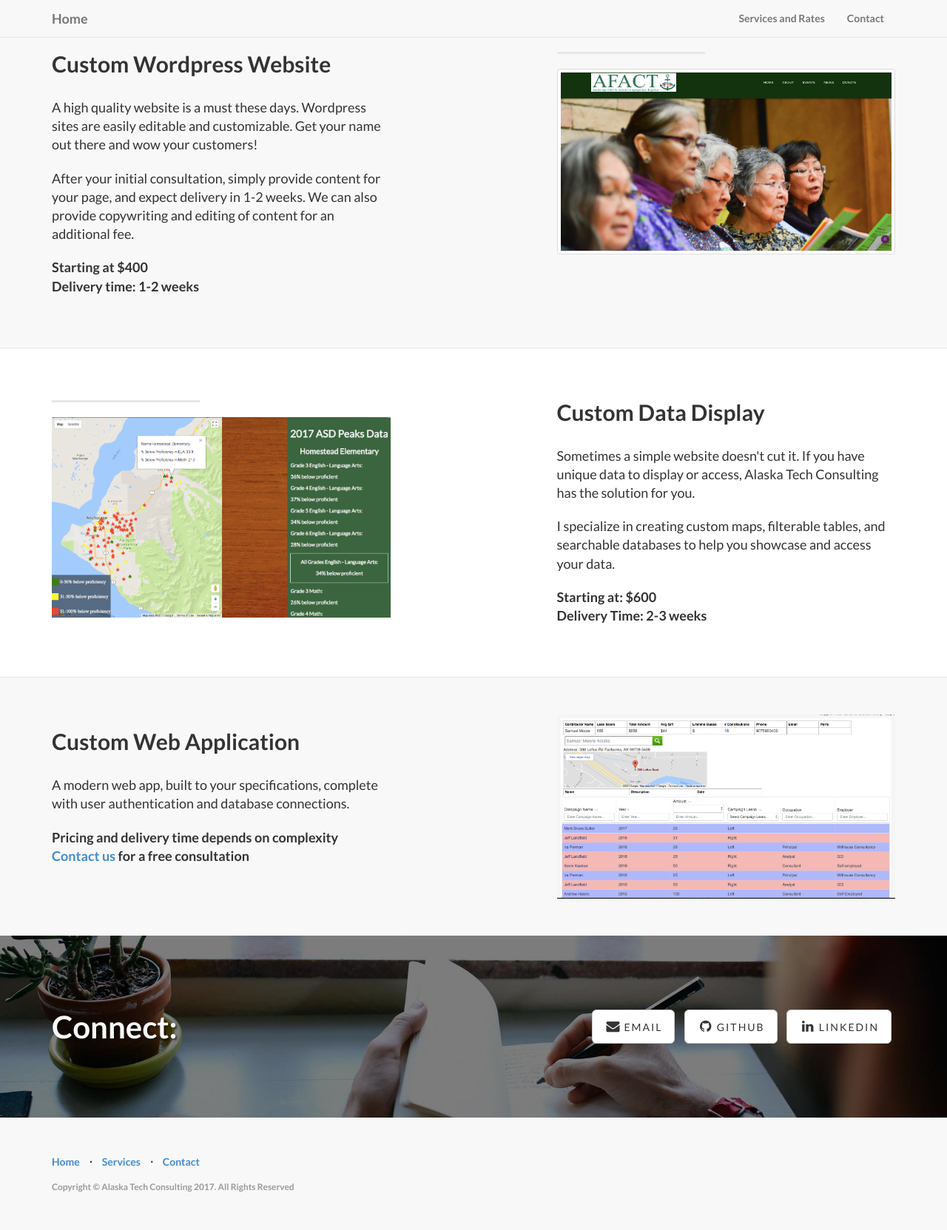
After one commit to paulmoliva/alaskaTechConsulting, a Flask app: page /services in a window 1280 px wide. The commit adds this page. Shown: the whole page at 74% size. Run offline with Flask 2, Linux system fonts and the light colour scheme; some libraries are stand-ins or nearby versions.

Commit message:
add services and google analytics.

```diff
--- a/application.py
+++ b/application.py
@@ -10,5 +10,9 @@ application.secret_key = os.getenv('SECRET_KEY') or 'A0Zr98j/3yX R~XHH!jmN]LWX/,
 def index():
     return flask.render_template('home.html')
 
+@application.route('/services')
+def services():
+    return flask.render_template('services.html')
+
 if __name__ == '__main__':
     application.run(debug=True)
--- a/templates/footer.html
+++ b/templates/footer.html
@@ -8,7 +8,7 @@
             </div>
             <div class="col-lg-6">
                 <ul class="list-inline banner-social-buttons">
-                    <li><a href="mailto:paulmoliva+whizkid@gmail.com" class="btn btn-default btn-lg"><i class="fa fa-envelope fa-fw"></i> <span class="network-name">Email</span></a>
+                    <li><a href="mailto:paulmoliva+aktech@gmail.com" class="btn btn-default btn-lg"><i class="fa fa-envelope fa-fw"></i> <span class="network-name">Email</span></a>
                     </li>
                     <li><a href="https://github.com/paulmoliva" class="btn btn-default btn-lg"><i class="fa fa-github fa-fw"></i> <span class="network-name">Github</span></a>
                     </li>
@@ -29,19 +29,19 @@
         <div class="row">
             <div class="col-lg-12">
                 <ul class="list-inline">
-                    <li><a href="#home">Home</a>
+                    <li>
+                        <a href="/">Home</a>
                     </li>
                     <li class="footer-menu-divider">&sdot;</li>
-                    <li><a href="#about">About</a>
+                    <li>
+                        <a href="/services">Services</a>
                     </li>
                     <li class="footer-menu-divider">&sdot;</li>
-                    <li><a href="#services">Services</a>
-                    </li>
-                    <li class="footer-menu-divider">&sdot;</li>
-                    <li><a href="#contact">Contact</a>
+                    <li>
+                        <a href="mailto:paulmoliva+aktech@gmail.com">Contact</a>
                     </li>
                 </ul>
-                <p class="copyright text-muted small">Copyright &copy; Your Company 2013. All Rights Reserved</p>
+                <p class="copyright text-muted small">Copyright &copy; Alaska Tech Consulting 2017. All Rights Reserved</p>
             </div>
         </div>
     </div>
--- a/templates/layout.html
+++ b/templates/layout.html
@@ -2,12 +2,26 @@
 <html lang="en">
 
 <head>
+
+    <!-- Global site tag (gtag.js) - Google Analytics -->
+    <script async src="https://www.googletagmanager.com/gtag/js?id=UA-108280848-1"></script>
+    <script>
+      window.dataLayer = window.dataLayer || [];
+      function gtag(){dataLayer.push(arguments);}
+      gtag('js', new Date());
+
+      gtag('config', 'UA-108280848-1');
+    </script>
+    <!-- End Google Analytics-->
+
     <meta charset="utf-8">
     <meta name="viewport" content="width=device-width, initial-scale=1.0">
     <meta name="description" content="">
     <meta name="author" content="">
 
     <title>Alaska Tech Consulting</title>
+
+    <link href="/static/img/favicon.ico" rel="icon" type="image/x-icon" />
 
     <!-- Bootstrap core CSS -->
     <link href="/static/css/bootstrap.css" rel="stylesheet">
--- a/templates/navbar.html
+++ b/templates/navbar.html
@@ -13,11 +13,14 @@
         <!-- Collect the nav links, forms, and other content for toggling -->
         <div class="collapse navbar-collapse navbar-right navbar-ex1-collapse">
             <ul class="nav navbar-nav">
-                <li><a href="#about">Portfolio</a>
+                <!--<li>-->
+                    <!--<a href="#about">Portfolio</a>-->
+                <!--</li>-->
+                <li>
+                    <a href="#services">Services and Rates</a>
                 </li>
-                <li><a href="#services">Services and Rates</a>
-                </li>
-                <li><a href="#contact">Contact</a>
+                <li>
+                    <a href="mailto:paulmoliva+aktech@gmail.com">Contact</a>
                 </li>
             </ul>
         </div>
--- /dev/null
+++ b/templates/services.html
@@ -0,0 +1,85 @@
+{% extends "layout.html" %}
+{% block body %}
+
+<div class="content-section-a">
+    <div class="container">
+        <div class="row">
+            <div class="col-lg-5 col-sm-6">
+                <div class="clearfix"></div>
+                <h2 class="section-heading">Custom Wordpress Website</h2>
+                <p class="lead">
+                    A high quality website is a must these days. Wordpress sites are easily editable and customizable. Get your name out there and wow your customers!
+                </p>
+                <p class="lead">
+                    After your initial consultation, simply provide content for your page, and expect delivery in 1-2 weeks. We can also provide copywriting and editing of content for an additional fee.
+                </p>
+                <p class="lead">
+                    <strong>Starting at $400</strong></br>
+                    <strong>Delivery time: 1-2 weeks</strong>
+                </p>
+            </div>
+            <div class="col-lg-5 col-lg-offset-2 col-sm-6">
+                <hr class="section-heading-spacer">
+                <img class="img-thumbnail" src="/static/img/afact.png" alt="">
+            </div>
+        </div>
+    </div>
+</div>
+
+<div class="content-section-b">
+
+    <div class="container">
+
+        <div class="row">
+            <div class="col-lg-5 col-lg-offset-1 col-sm-push-6  col-sm-6">
+                <div class="clearfix"></div>
+                <h2 class="section-heading">Custom Data Display</h2>
+                <p class="lead">
+                  Sometimes a simple website doesn't cut it. If you have unique data to display or access, Alaska Tech Consulting has the solution for you.
+                </p>
+                <p class="lead">
+                  I specialize in creating custom maps, filterable tables, and searchable databases to help you showcase and access your data.
+                </p>
+                <p class="lead">
+                  <strong>
+                      Starting at: $600<br/>
+                      Delivery Time: 2-3 weeks
+                  </strong>
+                </p>
+            </div>
+            <div class="col-lg-5 col-sm-pull-6  col-sm-6">
+                <hr class="section-heading-spacer">
+                <img class="img-responsive" src="/static/img/peaks_maps.png" alt="">
+            </div>
+        </div>
+
+    </div>
+    <!-- /.container -->
+</div>
+
+<div class="content-section-a">
+    <div class="container">
+        <div class="row">
+            <div class="col-lg-5 col-sm-6">
+                <div class="clearfix"></div>
+                <h2 class="section-heading">
+                  Custom Web Application
+                </h2>
+                <p class="lead">
+                  A modern web app, built to your specifications, complete with user authentication and database connections.
+                </p>
+                <p class="lead">
+                  <strong>
+                      Pricing and delivery time depends on complexity<br/>
+                      <a href="mailto:paulmoliva+aktech@gmail.com">Contact us</a> for a free consultation
+                  </strong>
+                </p>
+            </div>
+            <div class="col-lg-5 col-lg-offset-2 col-sm-6">
+                <img class="img-responsive" src="/static/img/web_app.png" alt="">
+            </div>
+        </div>
+    </div>
+</div>
+
+{% endblock %}
```
Also changed, not shown: templates/home.html (+6 -3 lines), static/img/afact.png (added), static/img/favicon.ico (added), static/img/peaks_maps.png (added), static/img/web_app.png (added), 1 other file.
